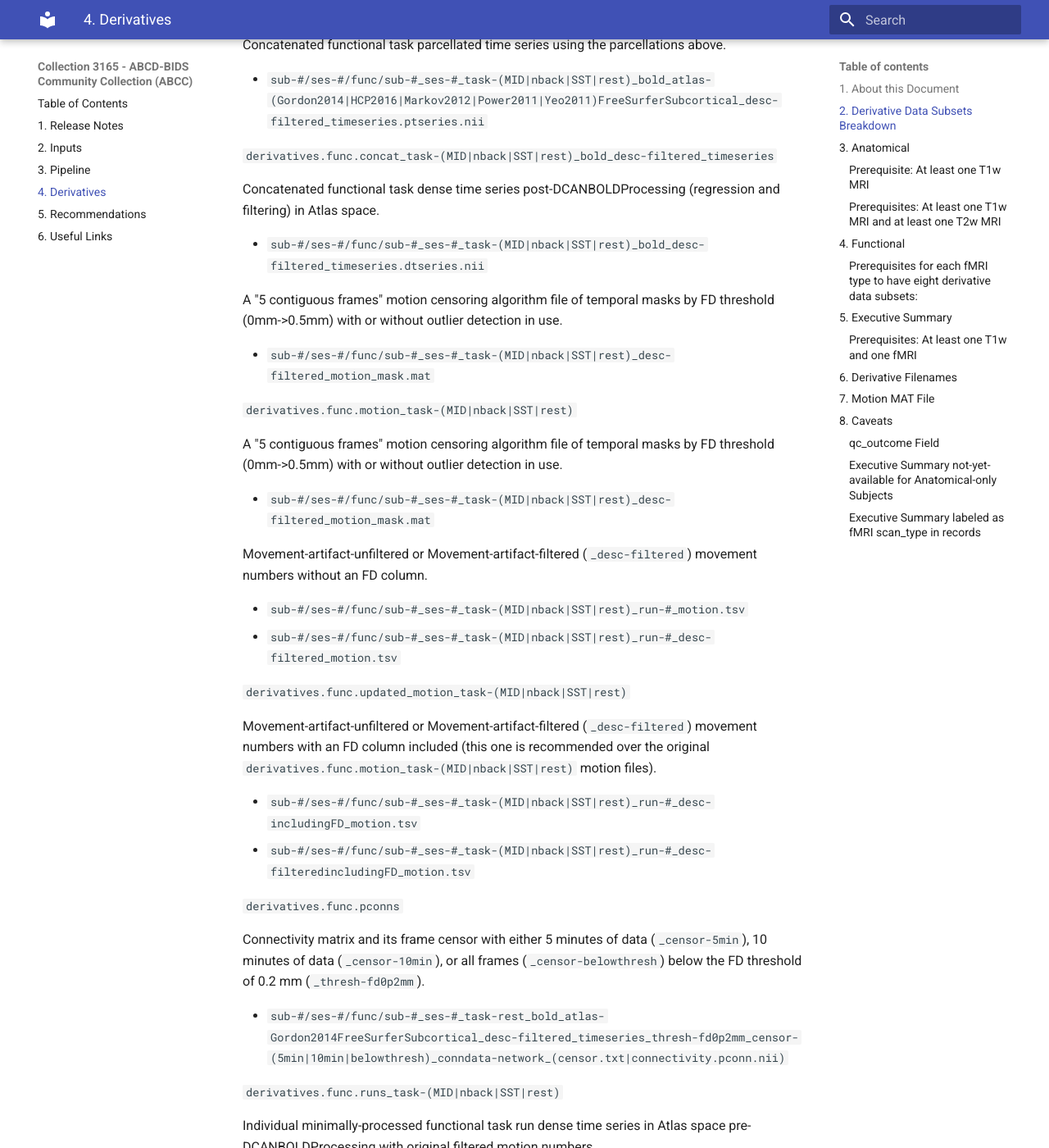
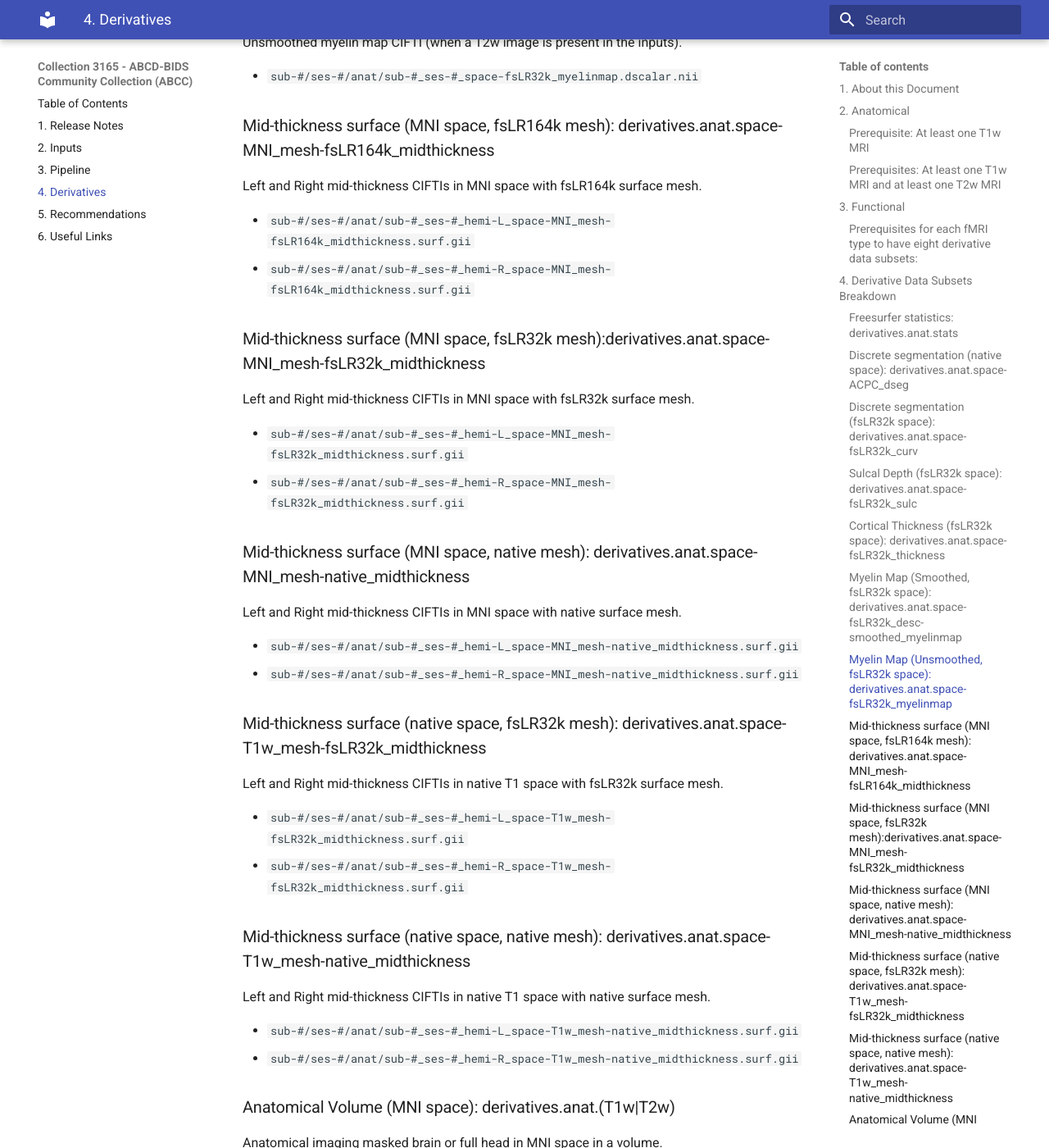
Before and after one commit to ABCD-STUDY/nda-abcd-collection-3165, an MkDocs documentation site: the page built from docs/derivatives.md, in a window 1280 px wide and 1400 px high, scrolled down 3516 px. Shown: the whole window at 82% size. Built offline with MkDocs 1.6.1 and Material for MkDocs 9.7.7, drawn with Linux system fonts in a browser that asks for light colours; old or Windows-style settings are respelled for this version of MkDocs; some of the changed text lies outside the part shown.

Commit message:
reorganized derivatives section to improve formatting

```diff
--- a/docs/derivatives.md
+++ b/docs/derivatives.md
@@ -13,11 +13,52 @@ This document reports and describes the derivative files containing processed da
 
 can be found by clicking on their respective links.
 
-## 2. Derivative Data Subsets Breakdown
+## 2. Anatomical
 
-Sections 3 and onward of this document generally describe what each of the derivative data subsets are.  This section breaks down the exact contents of each of the derivative data subsets.  Subject and session identifiers are instead labeled as `#`.  Each derivative data subset comes with modality-agnostic BIDS-compatible `dataset_description.json`, `README`, and `CHANGES` files and a `derivatives/abcd-hcp-pipeline/` subfolder.  For readability, the `derivatives/abcd-hcp-pipeline/` subfolder has been removed from all below derivative subfolders and filenames.
+There are eleven possible BIDS anatomical (`anat`) derivative subsets depending on whether a T2w image is present or not.  If there is no T1w image present the data set is not processed.  The following `monospace` descriptions are names of the subsets.
 
-`derivatives.anat.stats`
+### Prerequisite: At least one `T1w` MRI
+
+- Cortical Thickness: `derivatives.anat.space-fsLR32k_thickness`
+- Curvature: `derivatives.anat.space-fsLR32k_curv`
+- Sulcal Depth: `derivatives.anat.space-fsLR32k_sulc`
+- Discrete segmentation (native space): `derivatives.anat.space-ACPC_dseg`
+- Mid-thickness surface (MNI space, fsLR164k mesh): `derivatives.anat.space-MNI_mesh-fsLR164k_midthickness`
+- Mid-thickness surface (MNI space, fsLR32k mesh): `derivatives.anat.space-MNI_mesh-fsLR32k_midthickness`
+- Mid-thickness surface (MNI space, native mesh): `derivatives.anat.space-MNI_mesh-native_midthickness`
+- Mid-thickness surface (native space, fsLR32k mesh): `derivatives.anat.space-T1w_mesh-fsLR32k_midthickness`
+- Mid-thickness surface (native space, native mesh): `derivatives.anat.space-T1w_mesh-native_midthickness`
+
+### Prerequisites: At least one `T1w` MRI and at least one `T2w` MRI
+
+- Myelin map (un-smoothed): `derivatives.anat.space-fsLR32k_myelinmap`
+- Myelin map (smoothed): `derivatives.anat.space-fsLR32k_desc-smoothed_myelinmap`
+
+## 3. Functional
+
+There are eight possible BIDS functional (`func`) derivatives depending upon the presence of fMRI runs (all `_____` blanks below would instead be filled in by their fMRI type, see below bulleted list). See [here](https://pubmed.ncbi.nlm.nih.gov/29567376/) to learn more about the task paradigms.
+
+- Individual run movement files (regression and censoring): `derivatives.func.motion_task-_____`
+- Individual run time series: `derivatives.func.runs_task-_____`
+- Concatenated dense time series: `derivatives.func.concat_task-______bold_desc-filtered_timeseries`
+- Gordon 2014 parcellated time series: `derivatives.func.concat_task-______bold_atlas-Gordon2014FreeSurferSubcortical_desc-filtered_timeseries`
+- Human Connectome Project 2016 parcellated time series: `derivatives.func.concat_task-______bold_atlas-HCP2016FreeSurferSubcortical_desc-filtered_timeseries`
+- Markov 2012 parcellated time series: `derivatives.func.concat_task-______bold_atlas-Markov2012FreeSurferSubcortical_desc-filtered_timeseries`
+- Power 2011 parcellated time series: `derivatives.func.concat_task-______bold_atlas-Power2011FreeSurferSubcortical_desc-filtered_timeseries`
+- Yeo 2011 parcellated time series: `derivatives.func.concat_task-______bold_atlas-Yeo2011FreeSurferSubcortical_desc-filtered_timeseries`
+
+### Prerequisites for each fMRI type to have eight derivative data subsets:
+
+- Resting-state (`rest`): At least one `task-rest_bold` fMRI run
+- Monetary Incentive Delay (`MID`): A pair of `task-MID_bold` fMRI runs
+- N-back (`nback`): A pair of `task-nback_bold` fMRI runs
+- Stop Signal Task (`SST`): A pair of `task-SST_bold` fMRI runs
+
+## 4. Derivative Data Subsets Breakdown
+
+Sections 3 and onward of this document generally describe what each of the derivative data subsets are.  This section breaks down the exact contents of each of the derivative data subsets. Each NDA data subset is depicted by each subheading with a description of the files underneath. Subject and session identifiers are instead labeled as `#`.  Each derivative data subset comes with modality-agnostic BIDS-compatible `dataset_description.json`, `README`, and `CHANGES` files and a `derivatives/abcd-hcp-pipeline/` subfolder.  For readability, the `derivatives/abcd-hcp-pipeline/` subfolder has been removed from all below derivative subfolders and filenames.
+
+### Freesurfer statistics: derivatives.anat.stats
 
 FreeSurfer stats folder.
 
@@ -25,90 +66,90 @@ FreeSurfer stats folder.
 
     **NOTE:** `<VARIOUS>` here denotes files directly from the FreeSurfer stats folder.
 
-`derivatives.anat.space-ACPC_dseg`
+### Discrete segmentation (native space): derivatives.anat.space-ACPC_dseg
 
 Discrete segmentation in subject's native space in a NIfTI volume.
 
 - `sub-#/ses-#/anat/sub-#_ses-#_space-ACPC_dseg.nii.gz`
 
-`derivatives.anat.space-fsLR32k_curv`
+### Discrete segmentation (fsLR32k space): derivatives.anat.space-fsLR32k_curv
 
 Dense subject curvature CIFTI.
 
 - `sub-#/ses-#/anat/sub-#_ses-#_space-fsLR32k_curv.dscalar.nii`
 
-`derivatives.anat.space-fsLR32k_sulc`
+### Sulcal Depth (fsLR32k space): derivatives.anat.space-fsLR32k_sulc
 
 Dense subject sulcal depth CIFTI.
 
 - `sub-#/ses-#/anat/sub-#_ses-#_space-fsLR32k_sulc.dscalar.nii`
 
-`derivatives.anat.space-fsLR32k_thickness`
+### Cortical Thickness (fsLR32k space): derivatives.anat.space-fsLR32k_thickness
 
 Dense subject cortical thickness CIFTI.
 
 - `sub-#/ses-#/anat/sub-#_ses-#_space-fsLR32k_thickness.dscalar.nii`
 
-`derivatives.anat.space-fsLR32k_desc-smoothed_myelinmap`
+### Myelin Map (Smoothed, fsLR32k space): derivatives.anat.space-fsLR32k_desc-smoothed_myelinmap
 
 Smoothed myelin map CIFTI (when a T2w image is present in the inputs).
 
 - `sub-#/ses-#/anat/sub-#_ses-#_space-fsLR32k_desc-smoothed_myelinmap.dscalar.nii`
 
-`derivatives.anat.space-fsLR32k_myelinmap`
+### Myelin Map (Unsmoothed, fsLR32k space): derivatives.anat.space-fsLR32k_myelinmap
 
 Unsmoothed myelin map CIFTI (when a T2w image is present in the inputs).
 
 - `sub-#/ses-#/anat/sub-#_ses-#_space-fsLR32k_myelinmap.dscalar.nii`
 
-`derivatives.anat.space-MNI_mesh-fsLR164k_midthickness`
+### Mid-thickness surface (MNI space, fsLR164k mesh): derivatives.anat.space-MNI_mesh-fsLR164k_midthickness
 
 Left and Right mid-thickness CIFTIs in MNI space with fsLR164k surface mesh.
 
 - `sub-#/ses-#/anat/sub-#_ses-#_hemi-L_space-MNI_mesh-fsLR164k_midthickness.surf.gii`
 - `sub-#/ses-#/anat/sub-#_ses-#_hemi-R_space-MNI_mesh-fsLR164k_midthickness.surf.gii`
 
-`derivatives.anat.space-MNI_mesh-fsLR32k_midthickness`
+### Mid-thickness surface (MNI space, fsLR32k mesh):derivatives.anat.space-MNI_mesh-fsLR32k_midthickness
 
 Left and Right mid-thickness CIFTIs in MNI space with fsLR32k surface mesh.
 
 - `sub-#/ses-#/anat/sub-#_ses-#_hemi-L_space-MNI_mesh-fsLR32k_midthickness.surf.gii`
 - `sub-#/ses-#/anat/sub-#_ses-#_hemi-R_space-MNI_mesh-fsLR32k_midthickness.surf.gii`
 
-`derivatives.anat.space-MNI_mesh-native_midthickness`
+### Mid-thickness surface (MNI space, native mesh): derivatives.anat.space-MNI_mesh-native_midthickness
 
 Left and Right mid-thickness CIFTIs in MNI space with native surface mesh.
 
 - `sub-#/ses-#/anat/sub-#_ses-#_hemi-L_space-MNI_mesh-native_midthickness.surf.gii`
 - `sub-#/ses-#/anat/sub-#_ses-#_hemi-R_space-MNI_mesh-native_midthickness.surf.gii`
 
-`derivatives.anat.space-T1w_mesh-fsLR32k_midthickness`
+### Mid-thickness surface (native space, fsLR32k mesh): derivatives.anat.space-T1w_mesh-fsLR32k_midthickness
 
 Left and Right mid-thickness CIFTIs in native T1 space with fsLR32k surface mesh.
 
 - `sub-#/ses-#/anat/sub-#_ses-#_hemi-L_space-T1w_mesh-fsLR32k_midthickness.surf.gii`
 - `sub-#/ses-#/anat/sub-#_ses-#_hemi-R_space-T1w_mesh-fsLR32k_midthickness.surf.gii`
 
-`derivatives.anat.space-T1w_mesh-native_midthickness`
+### Mid-thickness surface (native space, native mesh): derivatives.anat.space-T1w_mesh-native_midthickness
 
 Left and Right mid-thickness CIFTIs in native T1 space with native surface mesh.
 
 - `sub-#/ses-#/anat/sub-#_ses-#_hemi-L_space-T1w_mesh-native_midthickness.surf.gii`
 - `sub-#/ses-#/anat/sub-#_ses-#_hemi-R_space-T1w_mesh-native_midthickness.surf.gii`
 
-`derivatives.anat.(T1w|T2w)`
+### Anatomical Volume (MNI space): derivatives.anat.(T1w|T2w)
 
 Anatomical imaging masked brain or full head in MNI space in a volume.
 
 - `sub-#/ses-#/anat/sub-#_ses-#_(T1w|T2w)_space-MNI_(brain|head).nii.gz`
 
-`derivatives.anat.wmparc`
+### White matter parcellation discrete segmentation (MNI space): derivatives.anat.wmparc
 
 White matter parcellation discrete segmentation file in a volume.
 
 - `sub-#/ses-#/anat/sub-#_ses-#_T1w_space-MNI_desc-wmparc_dseg.nii.gz`
 
-`derivatives.executivesummary.all`
+### Executive Summary: derivatives.executivesummary.all
 
 DCAN Labs executive summary HTML processing visual inspection summary.
 
@@ -152,72 +193,32 @@ Movement-artifact-unfiltered or Movement-artifact-filtered (`_desc-filtered`) mo
 - `sub-#/ses-#/func/sub-#_ses-#_task-(MID|nback|SST|rest)_run-#_motion.tsv`
 - `sub-#/ses-#/func/sub-#_ses-#_task-(MID|nback|SST|rest)_run-#_desc-filtered_motion.tsv`
 
-`derivatives.func.updated_motion_task-(MID|nback|SST|rest)`
+### Motion and Framewise displacement (filtered): derivatives.func.updated_motion_task-(MID|nback|SST|rest)
 
 Movement-artifact-unfiltered or Movement-artifact-filtered (`_desc-filtered`) movement numbers with an FD column included (this one is recommended over the original `derivatives.func.motion_task-(MID|nback|SST|rest)` motion files).
 
 - `sub-#/ses-#/func/sub-#_ses-#_task-(MID|nback|SST|rest)_run-#_desc-includingFD_motion.tsv`
 - `sub-#/ses-#/func/sub-#_ses-#_task-(MID|nback|SST|rest)_run-#_desc-filteredincludingFD_motion.tsv`
 
-`derivatives.func.pconns`
+### Parcellated Connectivity: derivatives.func.pconns
 
 Connectivity matrix and its frame censor with either 5 minutes of data (`_censor-5min`), 10 minutes of data (`_censor-10min`), or all frames (`_censor-belowthresh`) below the FD threshold of 0.2 mm (`_thresh-fd0p2mm`).
 
 - `sub-#/ses-#/func/sub-#_ses-#_task-rest_bold_atlas-Gordon2014FreeSurferSubcortical_desc-filtered_timeseries_thresh-fd0p2mm_censor-(5min|10min|belowthresh)_conndata-network_(censor.txt|connectivity.pconn.nii)`
 
-`derivatives.func.runs_task-(MID|nback|SST|rest)`
+### Individual functional run and motion files: derivatives.func.runs_task-(MID|nback|SST|rest)
 
 Individual minimally-processed functional task run dense time series in Atlas space pre-DCANBOLDProcessing with original filtered motion numbers.
 
 - `sub-#/ses-#/func/sub-#_ses-#_task-(MID|nback|SST|rest)_run-#_bold_timeseries.dtseries.nii`
 - `sub-#/ses-#/func/sub-#_ses-#_task-(MID|nback|SST|rest)_run-#_desc-filtered_motion.tsv`
 
-`derivatives.func.runs_task-(MID|nback|SST|rest)_volume`
+### Individual functional volumes: derivatives.func.runs_task-(MID|nback|SST|rest)_volume
 
 Motion-corrected individual functional task run in MNI space in a volume.
 
 - `sub-#/ses-#/func/sub-#_ses-#_task-(MID|nback|SST|rest)_run-#_space-MNI_bold.nii.gz`
 
-## 3. Anatomical
-
-There are eleven possible BIDS anatomical (`anat`) derivative subsets depending on whether a T2w image is present or not.  If there is no T1w image present the data set is not processed.  The following `monospace` descriptions are names of the subsets.
-
-### Prerequisite: At least one `T1w` MRI
-
-- Cortical Thickness: `derivatives.anat.space-fsLR32k_thickness`
-- Curvature: `derivatives.anat.space-fsLR32k_curv`
-- Sulcal Depth: `derivatives.anat.space-fsLR32k_sulc`
-- Discrete segmentation (native space): `derivatives.anat.space-ACPC_dseg`
-- Mid-thickness surface (MNI space, fsLR164k mesh): `derivatives.anat.space-MNI_mesh-fsLR164k_midthickness`
-- Mid-thickness surface (MNI space, fsLR32k mesh): `derivatives.anat.space-MNI_mesh-fsLR32k_midthickness`
-- Mid-thickness surface (MNI space, native mesh): `derivatives.anat.space-MNI_mesh-native_midthickness`
-- Mid-thickness surface (native space, fsLR32k mesh): `derivatives.anat.space-T1w_mesh-fsLR32k_midthickness`
-- Mid-thickness surface (native space, native mesh): `derivatives.anat.space-T1w_mesh-native_midthickness`
-
-### Prerequisites: At least one `T1w` MRI and at least one `T2w` MRI
-
-- Myelin map (un-smoothed): `derivatives.anat.space-fsLR32k_myelinmap`
-- Myelin map (smoothed): `derivatives.anat.space-fsLR32k_desc-smoothed_myelinmap`
-
-## 4. Functional
-
-There are eight possible BIDS functional (`func`) derivatives depending upon the presence of fMRI runs (all `_____` blanks below would instead be filled in by their fMRI type, see below bulleted list). See [here](https://pubmed.ncbi.nlm.nih.gov/29567376/) to learn more about the task paradigms.
-
-- Individual run movement files (regression and censoring): `derivatives.func.motion_task-_____`
-- Individual run time series: `derivatives.func.runs_task-_____`
-- Concatenated dense time series: `derivatives.func.concat_task-______bold_desc-filtered_timeseries`
-- Gordon 2014 parcellated time series: `derivatives.func.concat_task-______bold_atlas-Gordon2014FreeSurferSubcortical_desc-filtered_timeseries`
-- Human Connectome Project 2016 parcellated time series: `derivatives.func.concat_task-______bold_atlas-HCP2016FreeSurferSubcortical_desc-filtered_timeseries`
-- Markov 2012 parcellated time series: `derivatives.func.concat_task-______bold_atlas-Markov2012FreeSurferSubcortical_desc-filtered_timeseries`
-- Power 2011 parcellated time series: `derivatives.func.concat_task-______bold_atlas-Power2011FreeSurferSubcortical_desc-filtered_timeseries`
-- Yeo 2011 parcellated time series: `derivatives.func.concat_task-______bold_atlas-Yeo2011FreeSurferSubcortical_desc-filtered_timeseries`
-
-### Prerequisites for each fMRI type to have eight derivative data subsets:
-
-- Resting-state (`rest`): At least one `task-rest_bold` fMRI run
-- Monetary Incentive Delay (`MID`): A pair of `task-MID_bold` fMRI runs
-- N-back (`nback`): A pair of `task-nback_bold` fMRI runs
-- Stop Signal Task (`SST`): A pair of `task-SST_bold` fMRI runs
 
 ## 5. Executive Summary
 
```
Also changed, not shown: other parts of docs/derivatives.md (+2 -2 lines).
